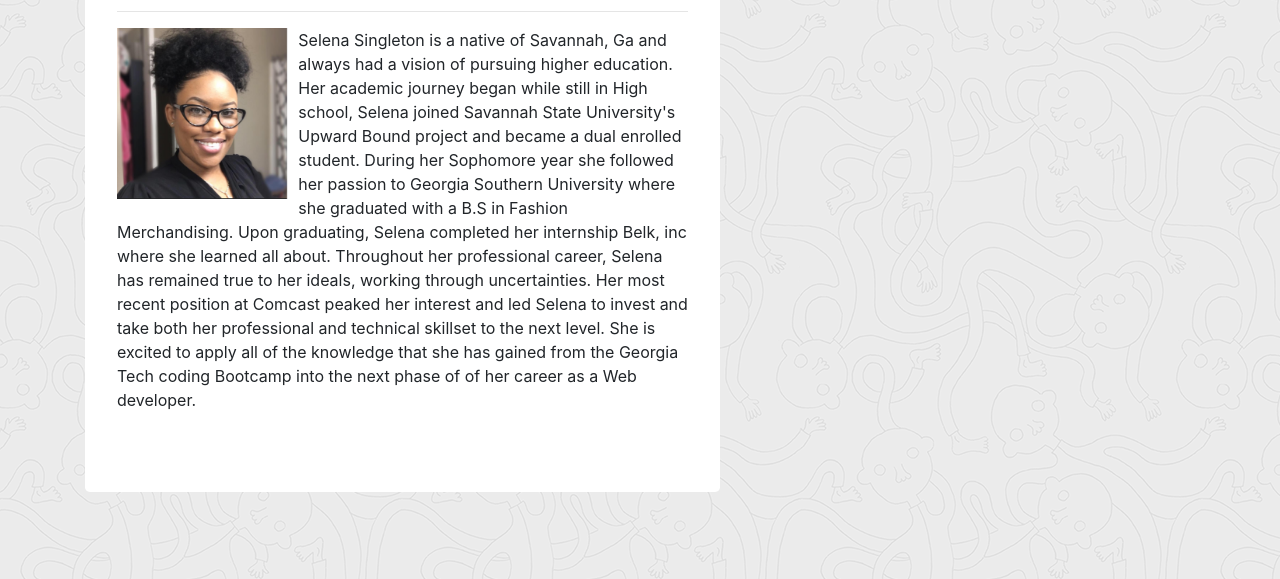
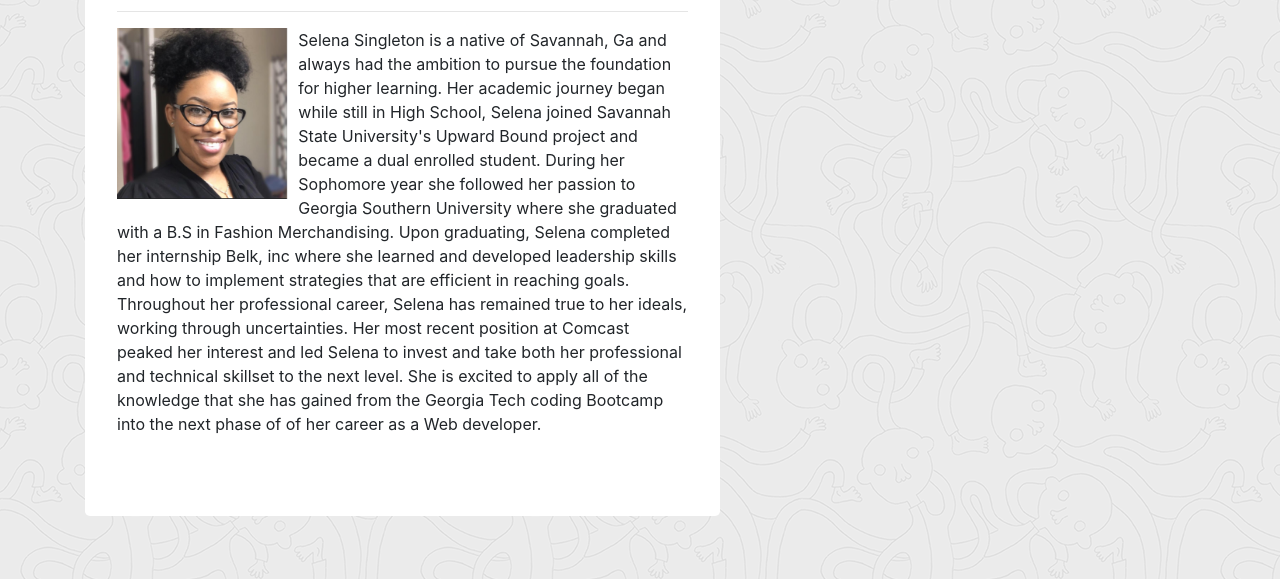
Before and after one commit to ssingle7/my-portfolio, a plain HTML site: page index.html in a window 1280 px wide. Shown: the part 221-800 px from the top of the page. Drawn offline with nearby package versions, Linux system fonts and the light colour scheme.

Commit message:
updated errors on the index.html file

```diff
--- a/index.html
+++ b/index.html
@@ -42,8 +42,8 @@
       <div class="collapse navbar-collapse" id="navbarSupportedContent">
         <ul class="navbar-nav ml-auto">
 
-            <a class="nav-link active" href="./index.html">About <span class="sr-only">(current)</span></a>
-          </li>
+            <ul class="nav-link active" href="./index.html">About <span class="sr-only">(current)</span></ul>
+
           <li class="nav-item">
             <a class="nav-link" href="./portfolio.html">Portfolio</a>
           </li>
@@ -55,20 +55,20 @@
         </nav>
         <main class="container">
           <div class="row">
-            <class class="col-sm-7 mt-5">
+            <div class="col-sm-7 mt-5">
               <div class="jumbotron bg-white ;">
                 <h1 class="display-12 ">About Selena</h1>
                 <hr class="my-6">
                 <img src="./assets/images/IMG_2112.PNG" alt="" style="width: 30%; float: left;margin-right: 10px;"/>
-                <p>Selena Singleton is a native of Savannah, Ga and always had a vision of pursuing higher education. Her academic journey began while still in
-              High school, Selena joined Savannah State University's Upward Bound project and became a dual enrolled student. During her Sophomore year she followed
+                <p>Selena Singleton is a native of Savannah, Ga and always had the ambition to pursue the foundation for higher learning. Her academic journey began while still in
+              High School, Selena joined Savannah State University's Upward Bound project and became a dual enrolled student. During her Sophomore year she followed
               her passion to Georgia Southern University where she graduated with a B.S in Fashion Merchandising. Upon graduating, Selena
-              completed her internship Belk, inc where she learned all about. Throughout her professional career, Selena has remained true to her ideals,
-              working through uncertainties. Her most recent position at Comcast peaked her interest and led Selena to invest and take both her professional and technical
-              skillset to the next level. She is excited to apply all of the knowledge that she has gained from the Georgia Tech coding Bootcamp into the next phase of
-              of her career as a Web developer.   </p>
+              completed her internship Belk, inc where she learned and developed leadership skills and how to implement strategies that are efficient in reaching goals.
+              Throughout her professional career, Selena has remained true to her ideals, working through uncertainties. Her most recent position at Comcast peaked her interest and
+              led Selena to invest and take both her professional and technical skillset to the next level. She is excited to apply all of the knowledge that she has gained from the Georgia
+              Tech coding Bootcamp into the next phase of of her career as a Web developer. </p>
           </div>
-         </class>
+         </div>
         </div>
         </main>
   </body>
```
Also changed, not shown: 1 other file.
